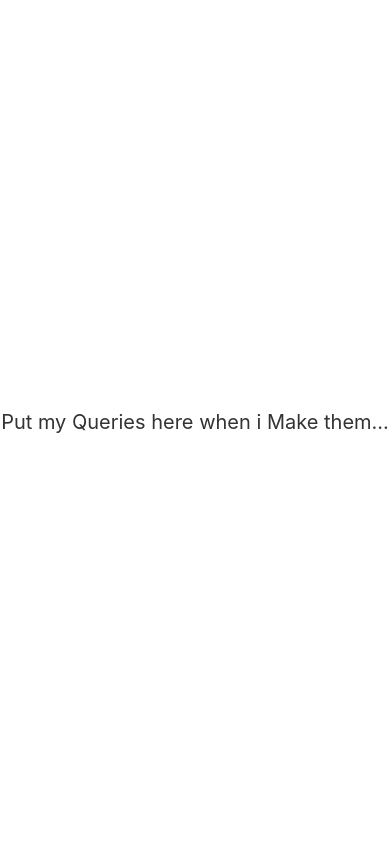
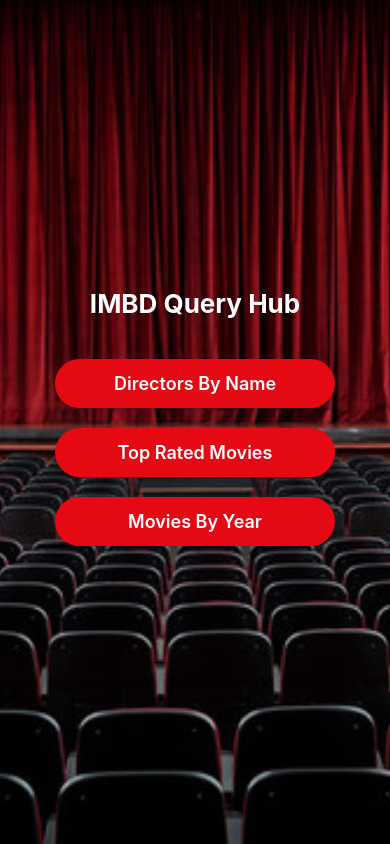
Before and after one commit to adonisja/CS355-Finals, a React Native app: screen /Main in a window 390 px wide. Built offline with nearby package versions, Linux system fonts and the light colour scheme.

Commit message:
Update HomeScreen.js

```diff
--- a/screens/MainScreen.js
+++ b/screens/MainScreen.js
@@ -1,23 +1,75 @@
+// screens/HomeScreen.js
 import React from 'react';
-import { View, Text, StyleSheet } from 'react-native';
+import { View, Text, StyleSheet, TouchableOpacity, ImageBackground } from 'react-native';
+import { useNavigation } from '@react-navigation/native';
 
-export default function MainScreen() {
+export default function HomeScreen() {
+  const nav = useNavigation();
+
   return (
-    <View style={styles.container}>
-      <Text style={styles.text}>Put my Queries here when i Make them...</Text>
-    </View>
+    <ImageBackground
+      source={require('../assets/image/welcome.jpg')}
+      style={styles.bg}
+      resizeMode="cover"
+    >
+      <View style={styles.overlay}>
+        <Text style={styles.header}>IMBD Query Hub</Text>
+
+        <TouchableOpacity
+          style={styles.button}
+          onPress={() => nav.navigate('Results', { queryType: 'Directors' })}
+        >
+          <Text style={styles.buttonText}>Directors By Name</Text>
+        </TouchableOpacity>
+
+        <TouchableOpacity
+          style={styles.button}
+          onPress={() => nav.navigate('Results', { queryType: 'TopRated' })}
+        >
+          <Text style={styles.buttonText}>Top Rated Movies</Text>
+        </TouchableOpacity>
+
+        <TouchableOpacity
+          style={styles.button}
+          onPress={() => nav.navigate('Results', { queryType: 'MoviesByYear' })}
+        >
+          <Text style={styles.buttonText}>Movies By Year</Text>
+        </TouchableOpacity>
+      </View>
+    </ImageBackground>
   );
 }
 
 const styles = StyleSheet.create({
-  container: {
+  bg: { flex: 1,
+    width: '100%',
+    height: '100%'
+  },
+  overlay: {
     flex: 1,
+    justifyContent: 'center',
     alignItems: 'center',
-    justifyContent: 'center',
-    backgroundColor: '#FFF',
+    padding: 20,
+    backgroundColor: 'rgba(0,0,0,0.3)',
   },
-  text: {
-    fontSize: 20,
-    color: '#333',
+  header: {
+    fontSize: 26,
+    fontWeight: 'bold',
+    color: '#FFF',
+    marginBottom: 30
+  },
+  button: {
+    backgroundColor: '#E50914',
+    paddingVertical: 14,
+    paddingHorizontal: 30,
+    borderRadius: 25,
+    marginVertical: 10,
+    width: '80%',
+    alignItems: 'center',
+  },
+  buttonText: {
+    color: '#FFF',
+    fontSize: 18,
+    fontWeight: '600'
   },
 });
```
